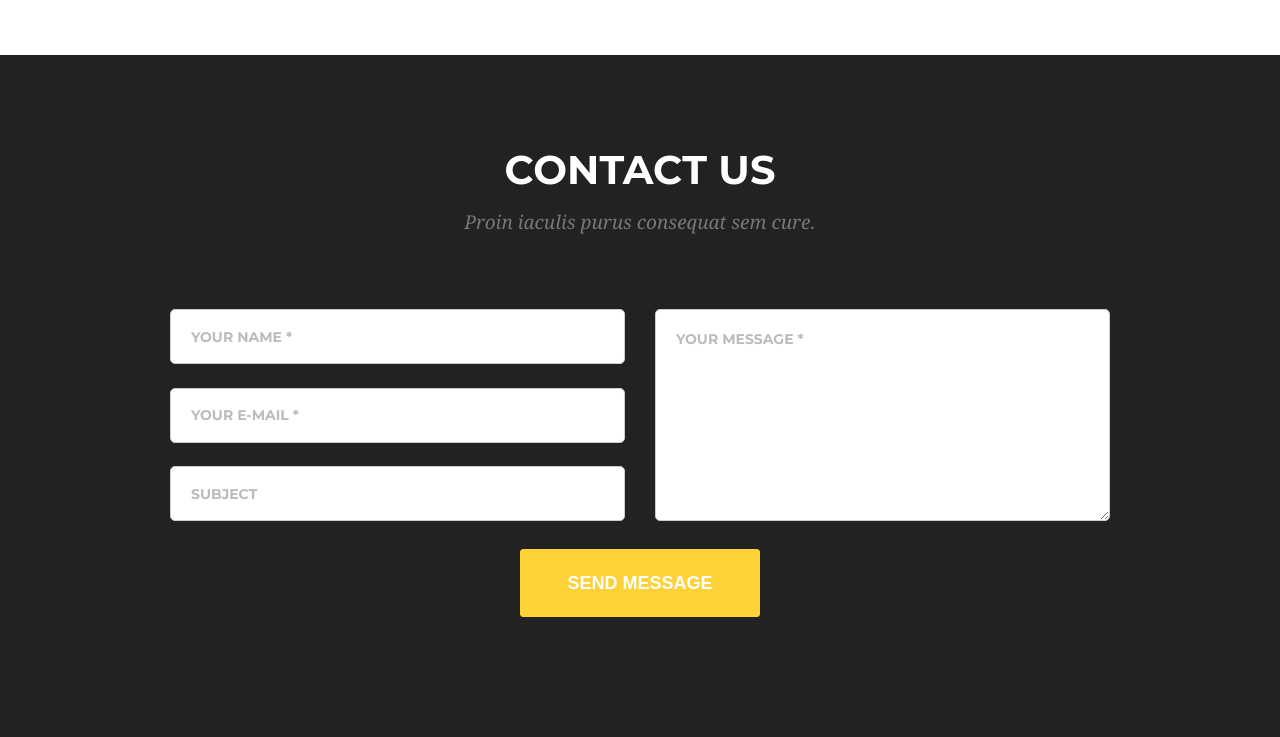
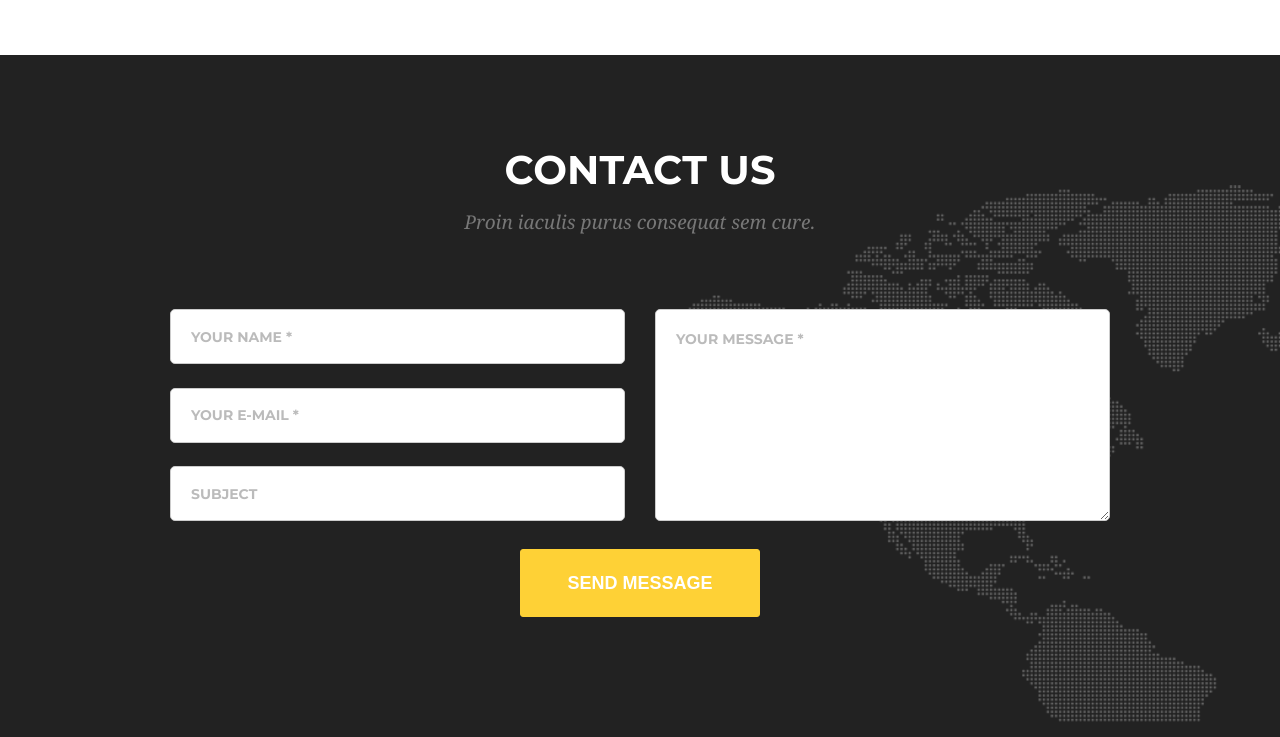
Before and after one commit to Alexeychuk/goit-fe-course, a plain HTML site: page html-css/module07/index.html in a window 1280 px wide. Shown: the part 592-1329 px from the top of the page. Drawn offline with Linux system fonts and the light colour scheme; the site is published under a folder, as on GitHub Pages, so addresses that start at the root find nothing; files whose address does not match are found by name; a web font is replaced by a local one.

Commit message:
fix bug with bgd

```diff
--- a/html-css/module07/css/style.css
+++ b/html-css/module07/css/style.css
@@ -193,7 +193,7 @@ img{
 
 .contact-us{
     padding:92px 0 186px 0;
-    background:var(--dark-color) url("/img/Trial.png") no-repeat ;
+    background:var(--dark-color) url("../img/Trial.png") no-repeat ;
    background-position:  top 130px right 0px;
 }
 
```
